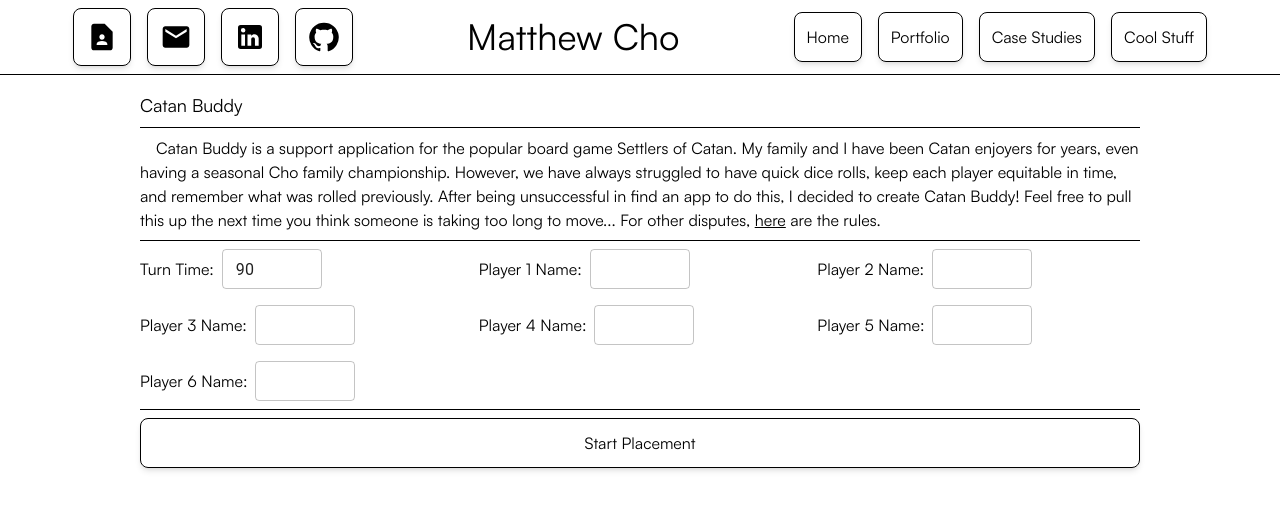
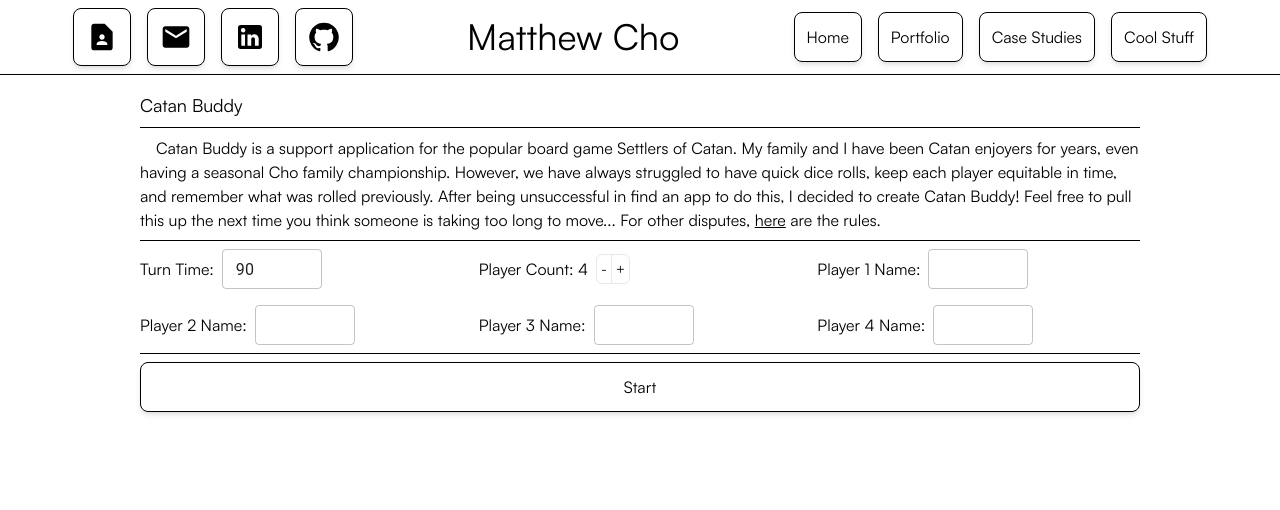
Before and after one commit to mcho9434/frontend-miji, a React (Create React App) app: page /catan-buddy in a window 1280 px wide. Shown: the top 510 px of the page. Built offline with nearby package versions, Linux system fonts and the light colour scheme.

Commit message:
add catan buddy flex playercount

```diff
--- a/src/pages/CatanBuddy/Game.jsx
+++ b/src/pages/CatanBuddy/Game.jsx
@@ -27,9 +27,9 @@ const rollMap = {
 const Game = ({
   setGameState,
   maxTurnTime,
-  maxPlaceTime,
   playerNames,
   setPlayerNames,
+  playerCount
 }) => {
   const [currentPlayerIndex, setCurrentPlayerIndex] = useState(0);
   const [gameStarted, setGameStarted] = useState(false);
@@ -162,7 +162,7 @@ const Game = ({
                   });
                 }
                 setCurrentPlayerIndex((prevIndex) => {
-                  if (prevIndex === 5) {
+                  if (prevIndex === playerCount-1) {
                     return 0;
                   } else {
                     return prevIndex + 1;
@@ -199,6 +199,8 @@ const Game = ({
                   player2: "",
                   player3: "",
                   player4: "",
+                  player5: "",
+                  player6: "",
                 });
                 setGameState("Setup");
               }}
--- a/src/pages/CatanBuddy/Setup.jsx
+++ b/src/pages/CatanBuddy/Setup.jsx
@@ -5,20 +5,16 @@ import Divider from "../../components/Divider";
 import clsx from "clsx";
 import useIsMobile from "../../utils/useIsMobile";
 
-// const roll = () => {
-//   return Math.round(Math.random());
-// };
-
 const Setup = ({
   setGameState,
   maxTurnTime,
   setMaxTurnTime,
-  maxPlaceTime,
-  setMaxPlaceTime,
   playerNames,
   setPlayerNames,
   errorMessage,
   setErrorMessage,
+  playerCount,
+  setPlayerCount,
 }) => {
   const isReady =
     !!playerNames.player1 &&
@@ -72,6 +68,36 @@ const Setup = ({
             />
           </div>
           <div className="flex items-center">
+            <div>Player Count: {playerCount}</div>
+            <div className="ml-2 border rounded-md flex">
+              <div
+                className="cursor-pointer text-center hover:bg-gray-200 p-1 text-sm"
+                onClick={() => {
+                  if (playerCount > 2) {
+                    setPlayerCount((p) => {
+                      return p - 1;
+                    });
+                  }
+                }}
+              >
+                -
+              </div>
+              <div className="w-px bg-gray-200"></div>
+              <div
+                className="cursor-pointer text-center hover:bg-gray-200 p-1 text-sm"
+                onClick={() => {
+                  if (playerCount < 6) {
+                    setPlayerCount((p) => {
+                      return p + 1;
+                    });
+                  }
+                }}
+              >
+                +
+              </div>
+            </div>
+          </div>
+          <div className="flex items-center">
             <span className="mr-2">Player 1 Name:</span>
             <TextField
               value={playerNames.player1}
@@ -97,6 +123,7 @@ const Setup = ({
               style={{ width: 100 }}
             />
           </div>
+          {playerCount >= 3 && (
             <div className="flex items-center">
               <span className="mr-2">Player 3 Name:</span>
               <TextField
@@ -110,6 +137,8 @@ const Setup = ({
                 style={{ width: 100 }}
               />
             </div>
+          )}
+          {playerCount >= 4 && (
             <div className="flex items-center">
               <span className="mr-2">Player 4 Name:</span>
               <TextField
@@ -123,6 +152,8 @@ const Setup = ({
                 style={{ width: 100 }}
               />
             </div>
+          )}
+          {playerCount >= 5 && (
             <div className="flex items-center">
               <span className="mr-2">Player 5 Name:</span>
               <TextField
@@ -136,6 +167,8 @@ const Setup = ({
                 style={{ width: 100 }}
               />
             </div>
+          )}
+          {playerCount >= 6 && (
             <div className="flex items-center">
               <span className="mr-2">Player 6 Name:</span>
               <TextField
@@ -149,20 +182,23 @@ const Setup = ({
                 style={{ width: 100 }}
               />
             </div>
+          )}
         </div>
         <Divider />
         <div
           className="p-3 text-center hover:bg-slate-200 shadow-md border border-black rounded-lg cursor-pointer"
           onClick={() => {
-            if (isReady) {
+            // if (isReady) {
+            //   setGameState("Placement");
+            //   setErrorMessage("");
+            // } else {
+            //   setErrorMessage("Please make sure all fields are filled out!");
+            // }
             setGameState("Placement");
             setErrorMessage("");
-            } else {
-              setErrorMessage("Please make sure all fields are filled out!");
-            }
           }}
         >
-          Start Placement
+          Start
         </div>
         {!!errorMessage && (
           <div className="text-red-900 text-center mt-2">{errorMessage}</div>
--- a/src/pages/CatanBuddy/index.jsx
+++ b/src/pages/CatanBuddy/index.jsx
@@ -7,7 +7,7 @@ const CatanBuddy = () => {
   // game state
   const [gameState, setGameState] = useState("Setup");
   const [maxTurnTime, setMaxTurnTime] = useState(90);
-  const [maxPlaceTime, setMaxPlaceTime] = useState(180);
+  const [playerCount, setPlayerCount] = useState(4);
   const [playerNames, setPlayerNames] = useState({
     player1: "",
     player2: "",
@@ -25,33 +25,23 @@ const CatanBuddy = () => {
         setGameState={setGameState}
         maxTurnTime={maxTurnTime}
         setMaxTurnTime={setMaxTurnTime}
-        maxPlaceTime={maxPlaceTime}
-        setMaxPlaceTime={setMaxPlaceTime}
         playerNames={playerNames}
         setPlayerNames={setPlayerNames}
         errorMessage={errorMessage}
         setErrorMessage={setErrorMessage}
+        playerCount={playerCount}
+        setPlayerCount={setPlayerCount}
       />
     );
   }
-  // if (gameState === "Placement") {
-  //   return (
-  //     <Placement
-  //       setGameState={setGameState}
-  //       maxTurnTime={maxTurnTime}
-  //       maxPlaceTime={maxPlaceTime}
-  //       playerNames={playerNames}
-  //       setPlayerNames={setPlayerNames}
-  //     />
-  //   );
-  // }
+
   return (
     <Game
       setGameState={setGameState}
       maxTurnTime={maxTurnTime}
-      maxPlaceTime={maxPlaceTime}
       playerNames={playerNames}
       setPlayerNames={setPlayerNames}
+      playerCount={playerCount}
     />
   );
 };
```
Lines whose indentation alone changed are shown as unchanged.
